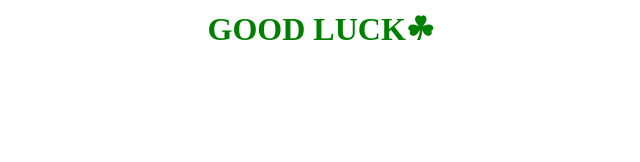
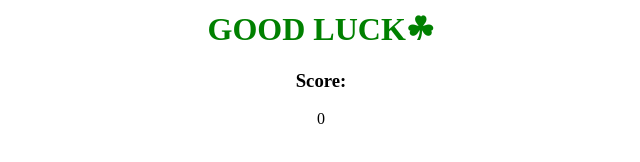
Before and after one commit to jnomad21/Scrambler, a plain HTML site: page index.html in a window 1280 px wide. Shown: the part 320-482 px from the top of the page, 319-959 px from the left. Drawn offline with Linux system fonts and the light colour scheme.

Commit message:
added a score counter

```diff
--- a/app.js
+++ b/app.js
@@ -4,6 +4,7 @@ const scramBtn = document.querySelector('#word-button');
 const mixedWord = document.querySelector('#scrambled-word');
 const guessWord = document.querySelector('#guess');
 const submitBtn = document.querySelector('#submit');
+const scoreCounter = document.querySelector('#score')
 
 const displayMessage = function (message) {
   document.querySelector('.message').textContent = message;
@@ -30,11 +31,15 @@ const word = function () {
 let newWord = word();
 console.log(newWord)
 
+let score =0
+scoreCounter.textContent = score
 
 const submitResponse = function () {
   if (guessWord.value === newWord) {
     displayMessage('YOU GOT IT😎');
     guessWord.value = ""
+    score++
+    scoreCounter.textContent = score
     newWord = word()
   } else {
     displayMessage('BETTER LUCK NEXT TIME, DUMB DUMB😭');
--- a/index.html
+++ b/index.html
@@ -21,6 +21,10 @@
 <input id="submit" type="submit">
 <div>
     <h1 class="message">GOOD LUCK☘</h1>
+</div>
+<div class = "score-counter">
+    <h3>Score:</h3>
+    <p id="score"></p>
 
 </div>
 
```
